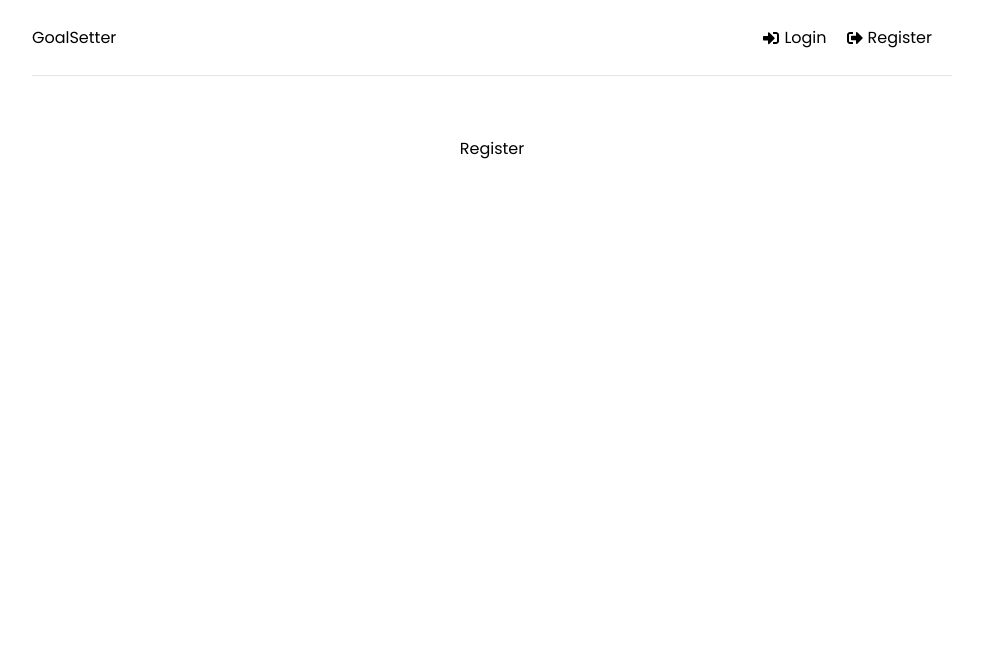
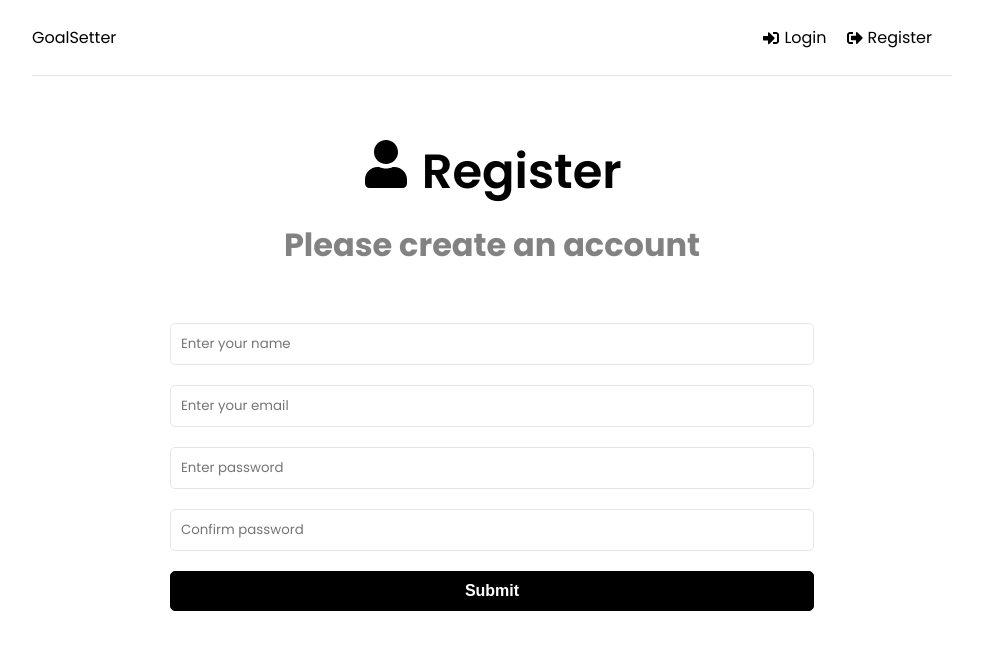
Before and after one commit to tackpablo/goalsetter-app, a React (Create React App) app in the folder frontend/: page /register in a window 1280 px wide. Shown: the top 650 px of the page, without its empty margins (148-1131 px from the left). Built offline with nearby package versions, Linux system fonts and the light colour scheme.

Commit message:
add register and login page

```diff
--- a/frontend/src/pages/Login.jsx
+++ b/frontend/src/pages/Login.jsx
@@ -1,7 +1,68 @@
 import React from "react";
+import { useState, useEffect } from "react";
+import { FaSignInAlt } from "react-icons/fa";
 
 function Login() {
-  return <div>Login</div>;
+  const [formData, setFormData] = useState({
+    email: "",
+    password: "",
+  });
+
+  const { email, password } = formData;
+
+  const onChange = (e) => {
+    setFormData((prevState) => ({
+      ...prevState,
+      [e.target.name]: e.target.value,
+    }));
+  };
+
+  const onSubmit = (e) => {
+    e.preventDefault();
+  };
+
+  return (
+    <>
+      <section className="heading">
+        <h1>
+          <FaSignInAlt /> Login
+        </h1>
+        <p>Login and start setting goals</p>
+      </section>
+      <section className="form">
+        <form onSubmit={onSubmit}>
+          <div className="form-group">
+            <input
+              type="email"
+              className="form-control"
+              id="email"
+              name="email"
+              value={email}
+              placeholder="Enter your email"
+              onChange={onChange}
+            />
+          </div>
+          <div className="form-group">
+            <input
+              type="password"
+              className="form-control"
+              id="password"
+              name="password"
+              value={password}
+              placeholder="Enter password"
+              onChange={onChange}
+            />
+          </div>
+
+          <div className="form-group">
+            <button type="submit" className="btn btn-block">
+              Submit
+            </button>
+          </div>
+        </form>
+      </section>
+    </>
+  );
 }
 
 export default Login;
--- a/frontend/src/pages/Register.jsx
+++ b/frontend/src/pages/Register.jsx
@@ -1,7 +1,91 @@
 import React from "react";
+import { useState, useEffect } from "react";
+import { FaUser } from "react-icons/fa";
 
 function Register() {
-  return <div>Register</div>;
+  const [formData, setFormData] = useState({
+    name: "",
+    email: "",
+    password: "",
+    passsword2: "",
+  });
+
+  const { name, email, password, password2 } = formData;
+
+  const onChange = (e) => {
+    setFormData((prevState) => ({
+      ...prevState,
+      [e.target.name]: e.target.value,
+    }));
+  };
+
+  const onSubmit = (e) => {
+    e.preventDefault();
+  };
+
+  return (
+    <>
+      <section className="heading">
+        <h1>
+          <FaUser /> Register
+        </h1>
+        <p>Please create an account</p>
+      </section>
+      <section className="form">
+        <form onSubmit={onSubmit}>
+          <div className="form-group">
+            <input
+              type="text"
+              className="form-control"
+              id="name"
+              name="name"
+              value={name}
+              placeholder="Enter your name"
+              onChange={onChange}
+            />
+          </div>
+          <div className="form-group">
+            <input
+              type="email"
+              className="form-control"
+              id="email"
+              name="email"
+              value={email}
+              placeholder="Enter your email"
+              onChange={onChange}
+            />
+          </div>
+          <div className="form-group">
+            <input
+              type="password"
+              className="form-control"
+              id="password"
+              name="password"
+              value={password}
+              placeholder="Enter password"
+              onChange={onChange}
+            />
+          </div>
+          <div className="form-group">
+            <input
+              type="password"
+              className="form-control"
+              id="password2"
+              name="password2"
+              value={password2}
+              placeholder="Confirm password"
+              onChange={onChange}
+            />
+          </div>
+          <div className="form-group">
+            <button type="submit" className="btn btn-block">
+              Submit
+            </button>
+          </div>
+        </form>
+      </section>
+    </>
+  );
 }
 
 export default Register;
```
